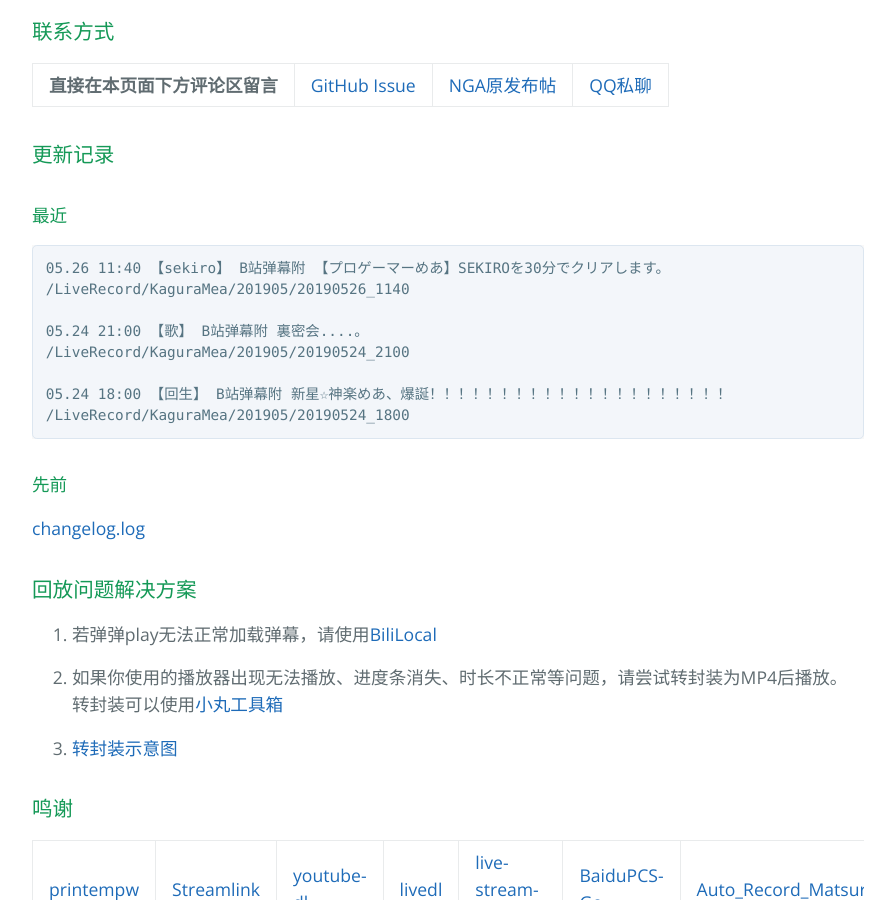
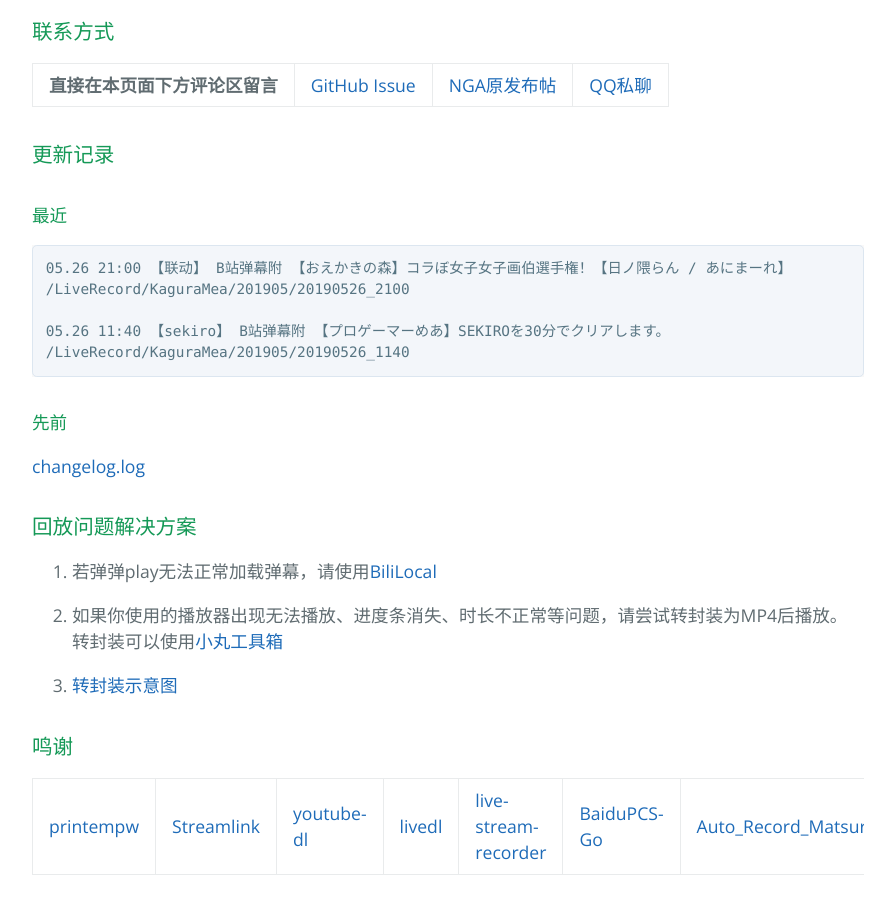
Before and after one commit to kaguramea-record/kaguramea-record.github.io, a Jekyll site: the page built from index.md, in a window 1280 px wide and 900 px high, scrolled down 1299 px. Shown: the whole window, without its empty margins (192-1087 px from the left). Built offline with Jekyll 4.4.1, drawn with Linux system fonts in a browser that asks for light colours; comment, search, counter and statistics services are not loaded.

Commit message:
Update 190526-2

````diff
--- a/index.md
+++ b/index.md
@@ -42,14 +42,11 @@ layout: default
 #### 最近
 
 ```
+05.26 21:00 【联动】 B站弹幕附 【おえかきの森】コラぼ女子女子画伯選手権！【日ノ隈らん / あにまーれ】
+/LiveRecord/KaguraMea/201905/20190526_2100
+
 05.26 11:40 【sekiro】 B站弹幕附 【プロゲーマーめあ】SEKIROを30分でクリアします。
 /LiveRecord/KaguraMea/201905/20190526_1140
-
-05.24 21:00 【歌】 B站弹幕附 裏密会....。
-/LiveRecord/KaguraMea/201905/20190524_2100
-
-05.24 18:00 【回生】 B站弹幕附 新星☆神楽めあ、爆誕！！！！！！！！！！！！！！！！！！！！！
-/LiveRecord/KaguraMea/201905/20190524_1800
 ```
 
 #### 先前
````
Also changed, not shown: 1 other file.
